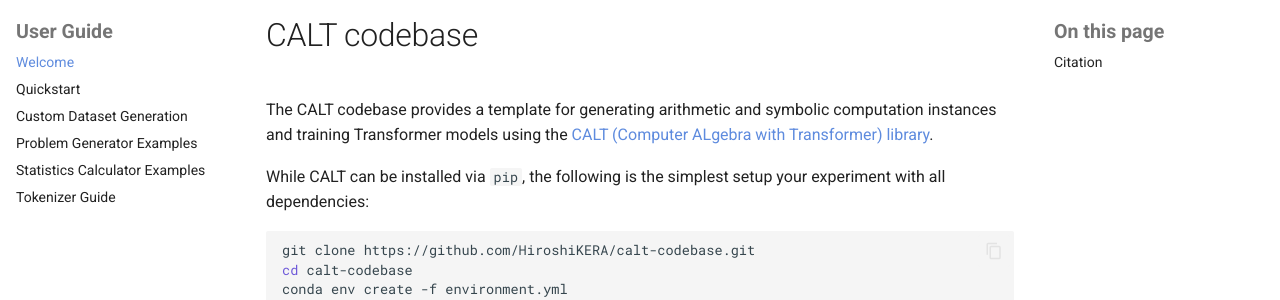
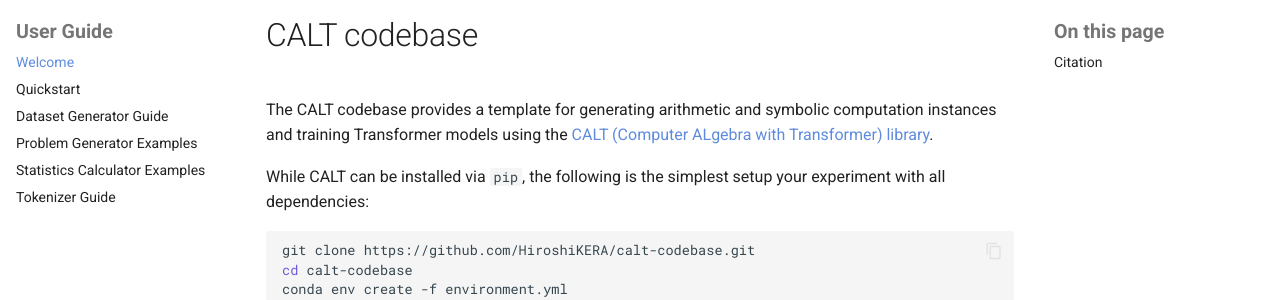
Before and after one commit to HiroshiKERA/calt-codebase, an MkDocs documentation site: the page built from docs/README.md, in a window 1280 px wide. Shown: the part 131-431 px from the top of the page. Built offline with MkDocs 1.6.1 and Material for MkDocs 9.7.7, drawn with Linux system fonts in a browser that asks for light colours; plug-ins that fetch from the network failed and are left out; comment, search, counter and statistics services are not loaded; the version menu is left out.

Commit message:
update docs

```diff
--- a/mkdocs.yml
+++ b/mkdocs.yml
@@ -75,7 +75,7 @@ nav:
   - User Guide:
     - Welcome: README.md
     - Quickstart: quickstart.md
-    - Custom Dataset Generation: custom_dataset_generation.md
+    - Dataset Generator Guide: dataset_generator_guide.md
     - Problem Generator Examples: problem_generator_examples.md
     - Statistics Calculator Examples: statistics_calculator_examples.md
     - Tokenizer Guide: tokenizer_guide.md
```
Also changed, not shown: docs/dataset_generator_guide.md (renamed from docs/custom_dataset_generation.md).
